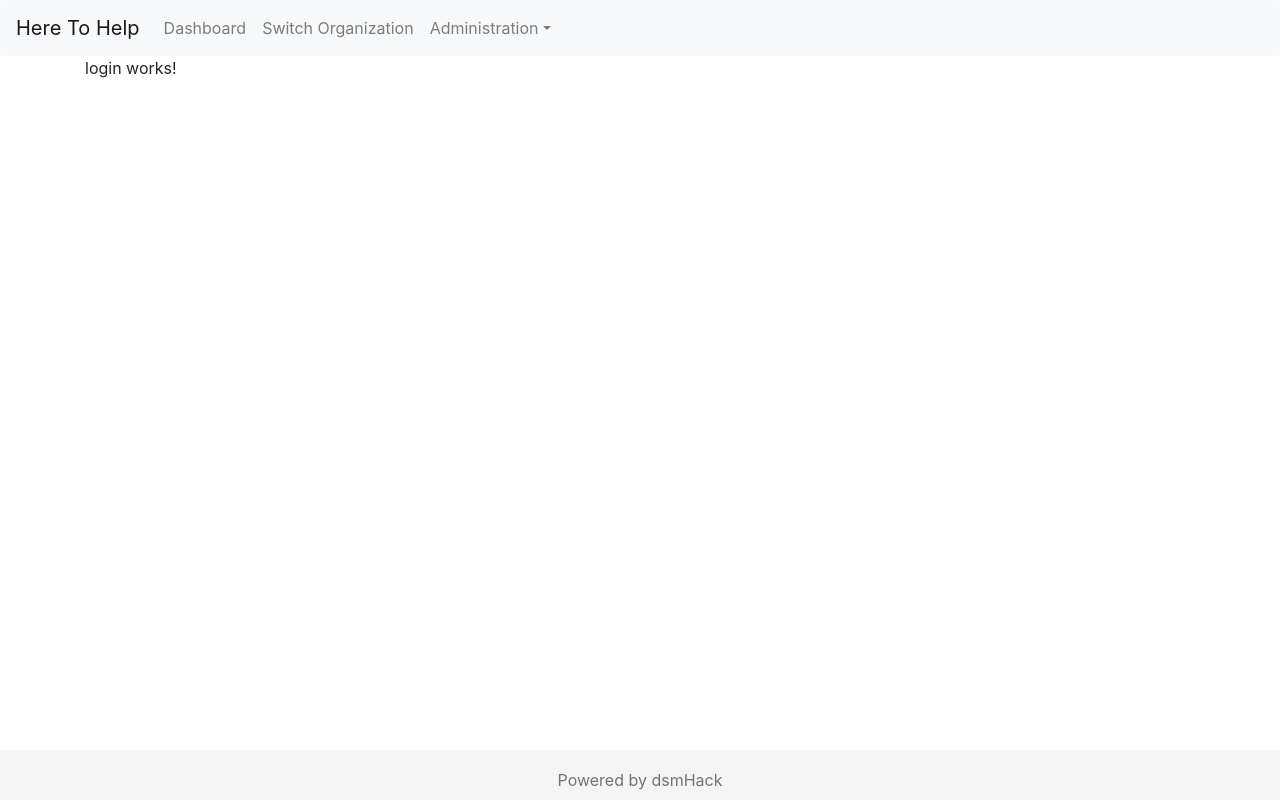
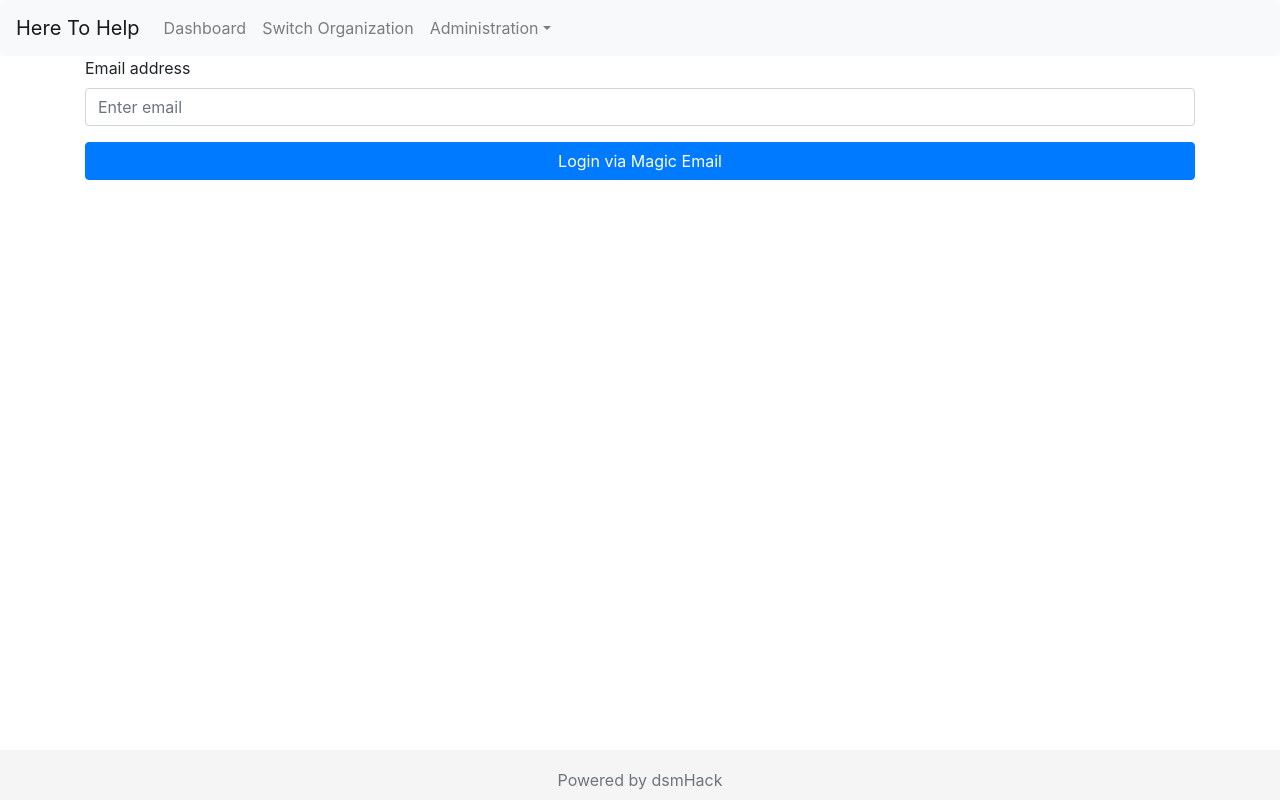
Before and after one commit to dsmHack/here-to-help-ui, an Angular app: page /login in a window 1280 px wide. Built offline with nearby package versions, Linux system fonts and the light colour scheme.

Commit message:
Initial log-in component

```diff
--- a/src/app/login/login.component.html
+++ b/src/app/login/login.component.html
@@ -1,3 +1,7 @@
-<p>
-  login works!
-</p>
+<form class="align-content-center">
+  <div class="form-group">
+    <label for="exampleInputEmail1">Email address</label>
+    <input type="email" class="form-control" id="exampleInputEmail1" aria-describedby="emailHelp" placeholder="Enter email">
+  </div>
+  <button type="submit" class="btn btn-primary btn-block">Login via Magic Email</button>
+</form>
```
